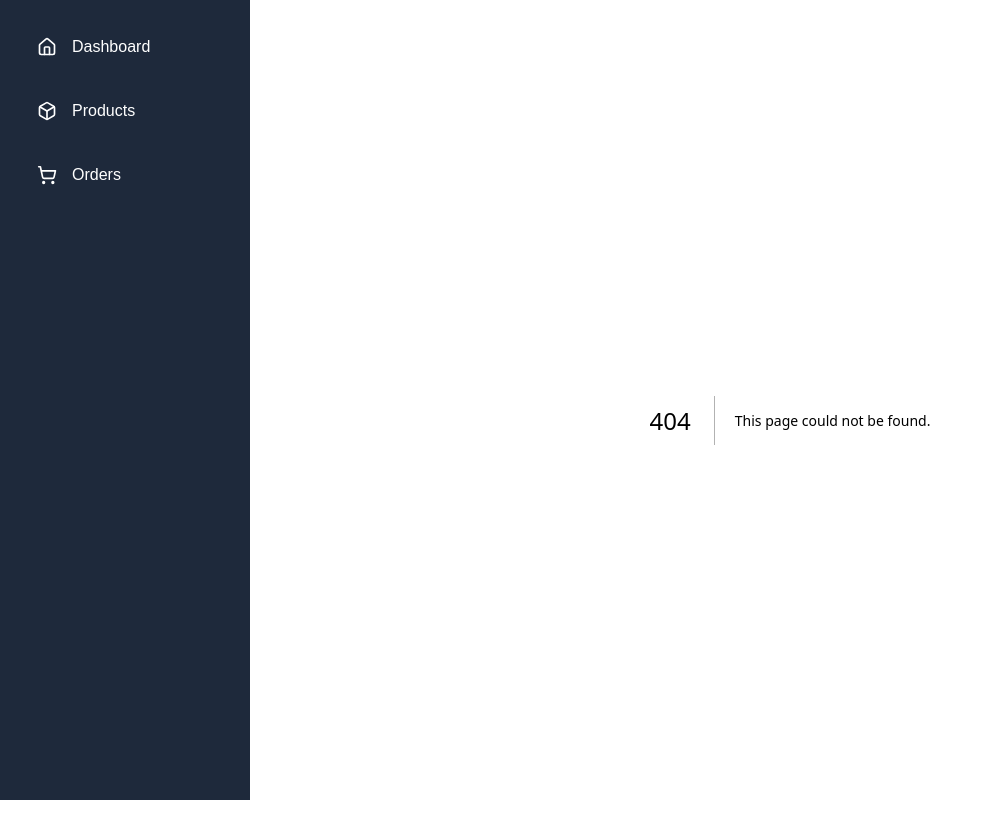
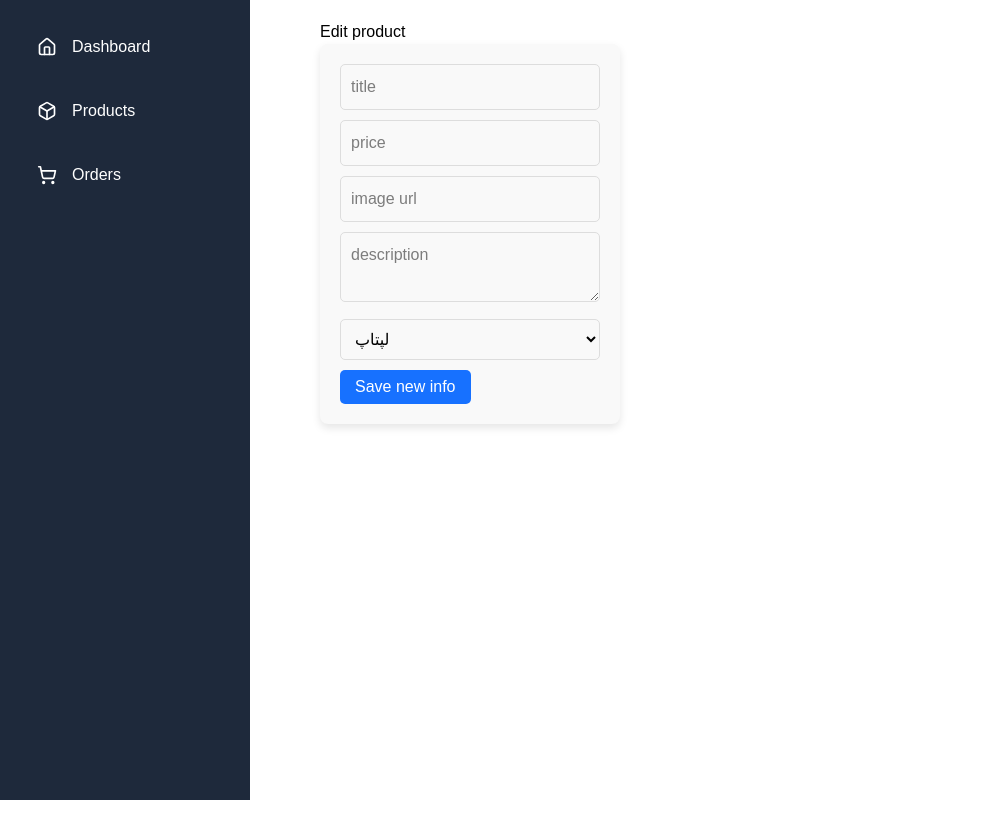
Before and after one commit to mmd-rahimi/modirshop, a Next.js app in the folder apps/admin/: page /products/edit/1 in a window 1280 px wide. Before the commit this address had no page. Shown: the whole page, without its empty margins (0-989 px from the left). Built offline with nearby package versions, Linux system fonts and the light colour scheme.

Commit message:
update & delete product completed

```diff
--- /dev/null
+++ b/apps/admin/app/api/products/[id]/route.js
@@ -0,0 +1,43 @@
+import { NextResponse } from "next/server";
+import { connectedToDatabase } from "../../../../lib/mongodb";
+import Product from "../../../../models/Product";
+
+export async function DELETE (req, {params}) {
+    try {
+        await connectedToDatabase()
+        const {id} = params;
+
+        const product = await Product.findById(id)
+
+        if(!product) {
+            return NextResponse.json({status: 404})
+        }
+
+        await product.deleteOne()
+
+        return NextResponse.json({status: 200})
+
+    } catch (error) {
+        return NextResponse.json({error: error}, {status: 500})
+    }
+}
+
+export async function PUT(req, {params}){
+    try{
+        await connectedToDatabase()
+        const {id} = params
+        const data = await req.json()
+        const product = await Product.findById(id)
+
+        if(!product){
+            return NextResponse.json({status:404})
+        }
+
+        Object.assign(product, data)
+        await product.save()
+        return NextResponse.json({status:200})
+    }
+    catch(error){
+        return NextResponse.json({error: error}, {status:500})
+    }
+}
--- /dev/null
+++ b/apps/admin/app/products/delete/[id]/page.tsx
@@ -0,0 +1,34 @@
+"use client";
+
+import { useParams, useRouter } from "next/navigation";
+import React from "react";
+
+function DeleteProduct() {
+  const router = useRouter();
+  const { id } = useParams();
+
+  const handleClick = async () => {
+    const res = await fetch(`http://localhost:3001/api/products/${id}`, {
+      method: "DELETE",
+    });
+    if (res.ok) {
+      router.push("/products");
+    }
+  };
+
+  return (
+    <div>
+      <h1>Are you sure to delete this product?</h1>
+      <button onClick={handleClick}>Yes</button>
+      <button
+        onClick={() => {
+          router.push("/products");
+        }}
+      >
+        Cancel
+      </button>
+    </div>
+  );
+}
+
+export default DeleteProduct;
--- /dev/null
+++ b/apps/admin/app/products/edit/[id]/page.tsx
@@ -0,0 +1,84 @@
+"use client";
+
+import { useParams, useRouter } from "next/navigation";
+import React, { ChangeEvent, useState } from "react";
+
+export interface IEditProduct {
+  title: string;
+  price: number;
+  image: string;
+  description: string;
+  category: string;
+}
+
+function EditProduct() {
+
+    const {id} = useParams()
+    const router = useRouter()
+
+      const [formData, setFormData] = useState<IEditProduct>({
+        title: "",
+        price: 0,
+        image: "",
+        description: "",
+        category: "لپتاپ",
+      });
+
+        const handleChange = (
+          e: ChangeEvent<HTMLInputElement | HTMLTextAreaElement | HTMLSelectElement>
+        ) => {
+          setFormData({ ...formData, [e.target.name]: e.target.value });
+        };
+
+        const handleSubmit = async (e: React.FormEvent<HTMLFormElement>) => {
+           e.preventDefault();
+
+           const res = await fetch(`http://localhost:3001/api/products/${id}`, {
+            method: "PUT",
+            headers: {"Content-Type": "application/json"},
+            body: JSON.stringify(formData)
+           })
+           if(res.ok) {
+                router.push("/products")
+           }
+        }
+
+  return (
+    <div>
+        <h1>Edit product</h1>
+      <form onSubmit={handleSubmit}>
+        <input
+          onChange={handleChange}
+          type="text"
+          name="title"
+          placeholder="title"
+        />
+        <input
+          onChange={handleChange}
+          type="number"
+          name="price"
+          placeholder="price"
+        />
+        <input
+          onChange={handleChange}
+          type="text"
+          name="image"
+          placeholder="image url"
+        />
+        <textarea
+          onChange={handleChange}
+          name="description"
+          placeholder="description"
+        ></textarea>
+        <select onChange={handleChange} name="category">
+          <option value="لپتاپ">لپتاپ</option>
+          <option value="موبایل">موبایل</option>
+          <option value="تبلت">تبلت</option>
+        </select>
+        <button type="submit">Save new info</button>
+      </form>
+    </div>
+  );
+}
+
+export default EditProduct;
--- a/apps/admin/app/products/page.tsx
+++ b/apps/admin/app/products/page.tsx
@@ -34,8 +34,12 @@ async function Products() {
             <tr key={product._id}>
               <td>{product.title}</td>
               <td className="flex flex-row">
+                <Link href={`/products/edit/${product._id}`}>
                 <Edit size={35}/>
+                </Link>
+                <Link href={`/products/delete/${product._id}`}>
                 <Trash size={35}/>
+                </Link>
               </td>
             </tr>
           ))}
```
